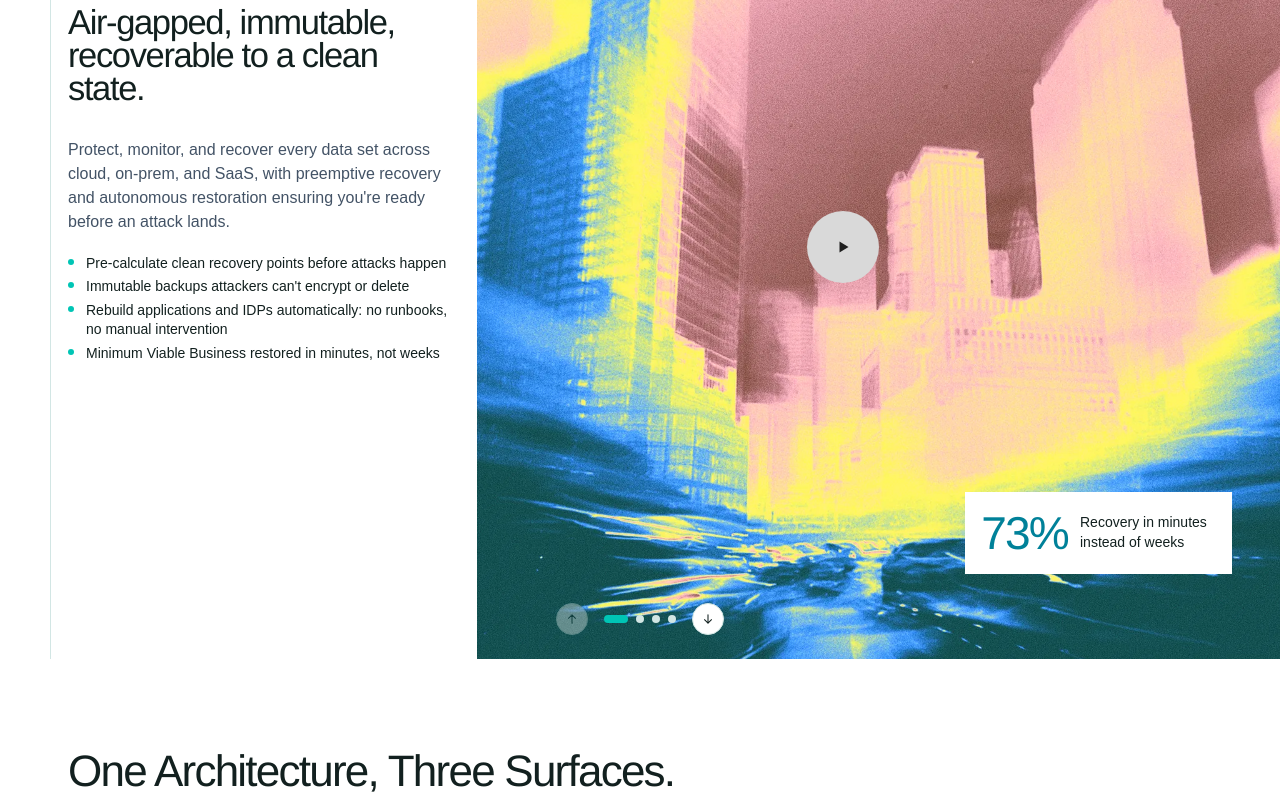
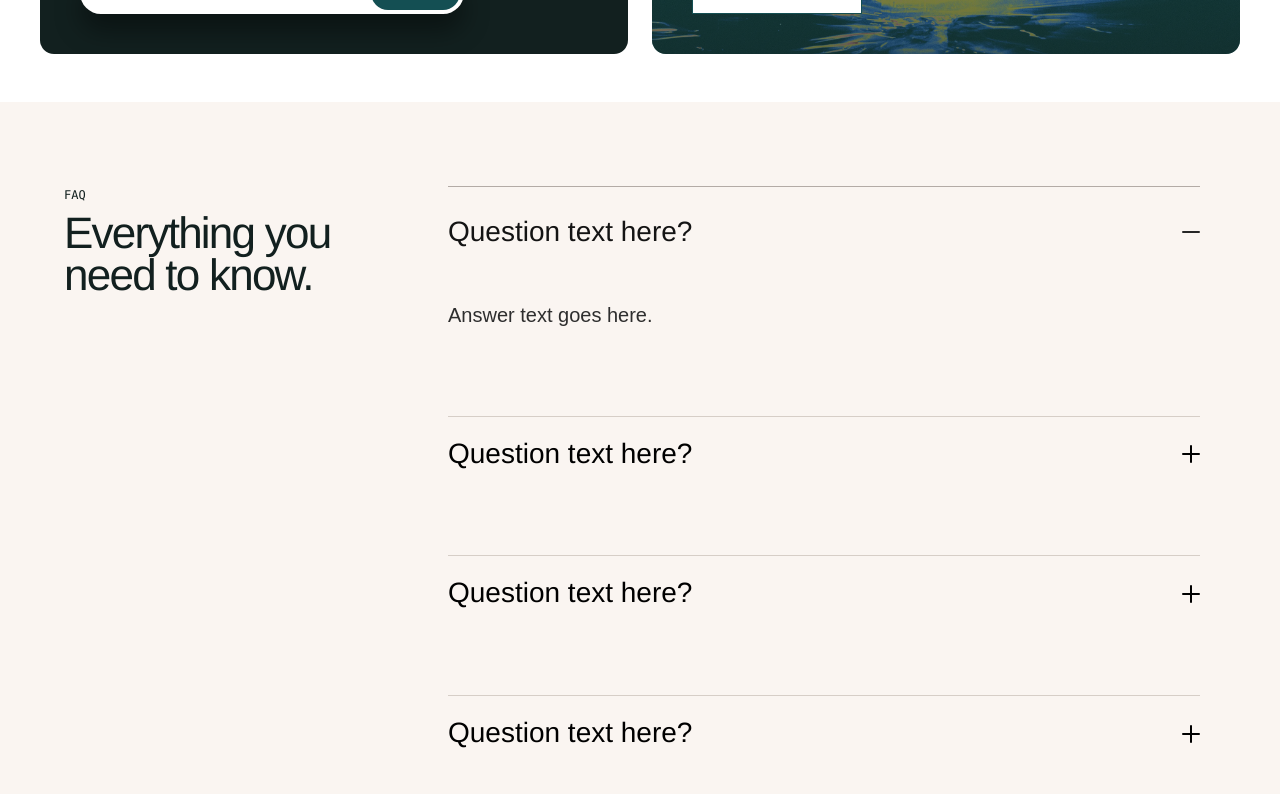
Before and after one commit to skkdept/rubrik-react, a React (Vite) app: page / in a window 1280 px wide. Shown: the part 2700-3494 px from the top of the page. Built offline with nearby package versions, Linux system fonts and the light colour scheme.

Commit message:
Update App.tsx

```diff
--- a/src/App.tsx
+++ b/src/App.tsx
@@ -3,9 +3,10 @@ import { HeroSection } from "./components/sections/HeroSection/HeroSection";
 import { LogoStrip } from "./components/sections/LogoStrip/LogoStrip";
 import { PlatformIntro } from "./components/sections/PlatformIntro/PlatformIntro";
 import { StatCardGrid } from "./components/sections/StatCardGrid/StatCardGrid";
-import { PlatformSurfacesStacked } from "./components/sections/PlatformSurfacesStacked/PlatformSurfacesStacked";
-import { PlatformSurfacesTabbed } from "./components/sections/PlatformSurfacesTabbed/PlatformSurfacesTabbed";
-import { TestimonialCarousel } from "./components/sections/TestimonialCarousel/TestimonialCarousel";
+// Temporarily hidden, see below.
+// import { PlatformSurfacesStacked } from "./components/sections/PlatformSurfacesStacked/PlatformSurfacesStacked";
+// import { PlatformSurfacesTabbed } from "./components/sections/PlatformSurfacesTabbed/PlatformSurfacesTabbed";
+// import { TestimonialCarousel } from "./components/sections/TestimonialCarousel/TestimonialCarousel";
 import { FaqSection } from "./components/sections/FaqSection/FaqSection";
 import { Teaser50 } from "./components/sections/Teaser50/Teaser50";
 import { Teaser100 } from "./components/sections/Teaser100/Teaser100";
@@ -37,9 +38,10 @@ export default function App() {
         <LogoStrip />
         <PlatformIntro />
         <StatCardGrid />
-        <PlatformSurfacesStacked />
-        <PlatformSurfacesTabbed />
-        <TestimonialCarousel />
+        {/* Temporarily hidden for review. */}
+        {/* <PlatformSurfacesStacked /> */}
+        {/* <PlatformSurfacesTabbed /> */}
+        {/* <TestimonialCarousel /> */}
         <Teaser50 />
         <FaqSection />
         <Teaser100 />
```
